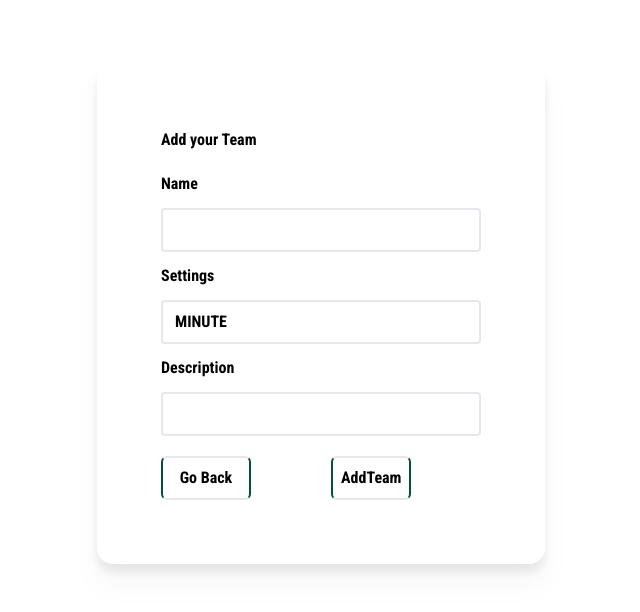
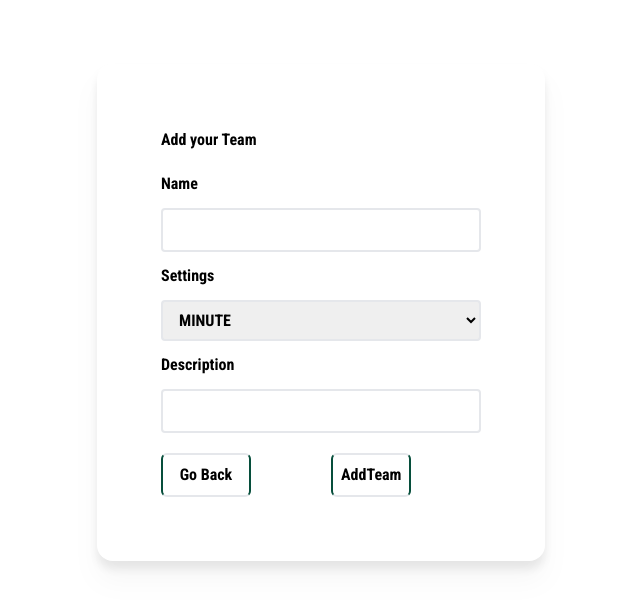
Before and after one commit to Igire-Rwanda/cash-contribution-frontend, a React (Create React App) app: page /addteam in a window 1280 px wide. Shown: the top 612 px of the page, without its empty margins (319-959 px from the left). Built offline with nearby package versions, Linux system fonts and the light colour scheme.

Commit message:
added select box

```diff
--- a/src/components/CreateTeam.js
+++ b/src/components/CreateTeam.js
@@ -47,8 +47,11 @@ function CreateTeam() {
                                     <p className='text-red-700'>{errors.TeamName?.message}</p>
 
                                     <p className=''>Settings</p>
-                                    <input id="wallet" defaultValue={"MINUTE"} type="TEXT" {...register("settings", {required: 'please enter email'})} className=" border-solid border-2 border-emerald-90 w-full py-2 px-3 rounded focus:outline my-3"></input>
-                                    <p className='text-red-700'>{errors.SETTINGS?.message}</p>
+
+                                    <select   {...register("settings", {required: 'please enter email'}) } className=" border-solid border-2 border-emerald-90 w-full py-2 px-3 rounded focus:outline my-3">
+                                            <option>MINUTE</option> <option>Two minutes</option> <option>Hour</option><option>Month</option> <option>Everyday</option>
+                                    </select>
+
 
                                     <p className=''>Description</p>
                                     <input id="description" type="description" {...register("description", {required: 'please enter email'})} className=" border-solid border-2 border-emerald-90 w-full py-2 px-3 rounded focus:outline my-3"></input>
```
